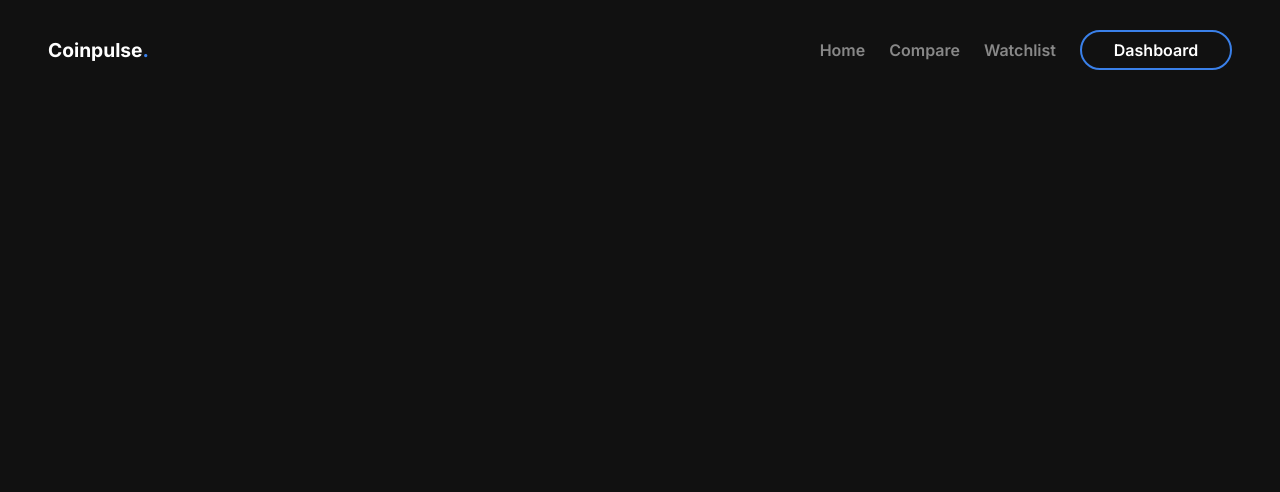
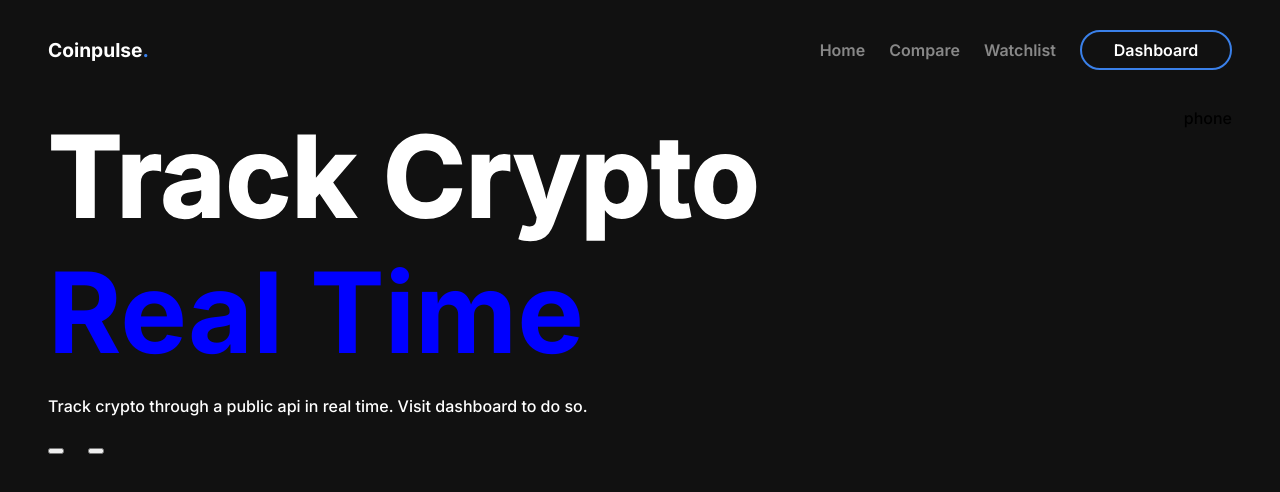
Before and after one commit to prakarti29prabhakar2005/coinpulse, a React (Vite) app in the folder frontend/: page / in a window 1280 px wide. Shown: the top 492 px of the page. Built offline with nearby package versions, Linux system fonts and the light colour scheme.

Commit message:
landing page

```diff
--- a/frontend/src/App.jsx
+++ b/frontend/src/App.jsx
@@ -4,11 +4,13 @@ import './App.css'
 
 import Header from "./components/Common/Header"
 import Footer from "./components/Common/Footer"
+import MainComponent from './components/LandingPage/MainComponent'
 
 
 function App() {
   return <div className='App'>
     <Header />
+    <MainComponent/>
     {/* <Footer /> */}
   </div>
 }
--- /dev/null
+++ b/frontend/src/components/LandingPage/MainComponent/index.jsx
@@ -0,0 +1,21 @@
+import React from 'react';
+import './styles.css';
+
+function MainComponent() {
+    return <div className='flex-info'>
+        <div className='left-component'>
+            <h1 className='track-crypto-heading'> Track Crypto</h1>
+            <h1 className='real-time-heading'>Real Time</h1>
+            <p className='info-text'>
+                Track crypto through a public api in real time. Visit dashboard to do so.
+            </p>
+            <div className='btn-flex'>
+                <button text={'Dashboard'}/>
+                <button text={'share'} outlined={true}/>
+            </div>
+        </div>
+        <div>phone</div>
+    </div>
+}
+
+export default MainComponent;
--- /dev/null
+++ b/frontend/src/components/LandingPage/MainComponent/styles.css
@@ -0,0 +1,40 @@
+.flex-info{
+    display: flex;
+    justify-content: space-between;
+    align-items: flex-start;
+    padding: 0.5rem 3rem;
+}
+
+.track-crypto-heading, .real-time-heading{
+    font-size: 7rem;
+    margin: 0;
+}
+
+.track-crypto-heading{
+    color: white;
+    -webkit-text-stroke-width: 2px;
+    -webkit-text-stroke-color: white;
+}
+.track-crypto-heading:hover{
+    color: black;
+    -webkit-text-stroke-color: white;
+    transition: all 0.3s;
+}
+
+.real-time-heading{
+    color: blue;
+
+}
+
+info-text{
+    font-size: 1rem;
+    color: grey;
+}
+
+.btn-flex{
+    display: flex;
+    justify-content: flex-start;
+    gap: 1.5rem;
+    align-items: center;
+    margin-top: 2rem;
+}
```
